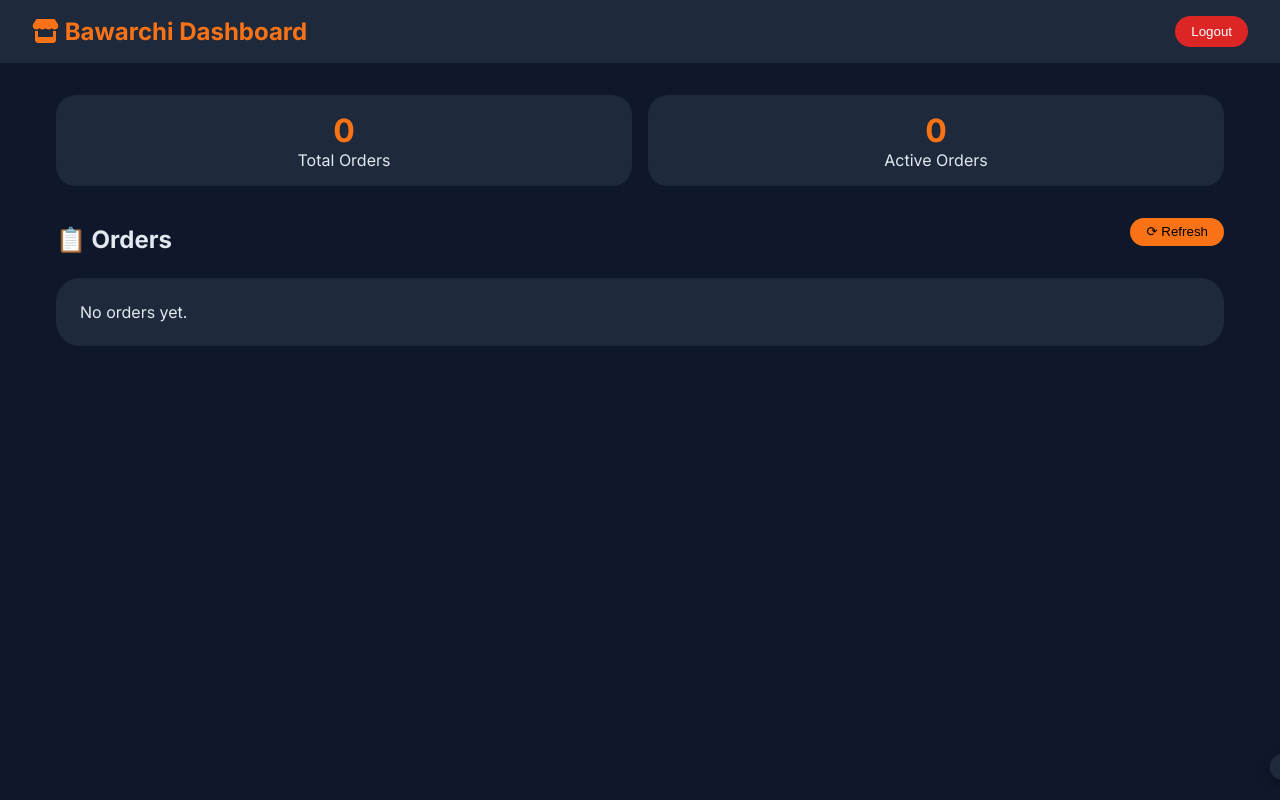
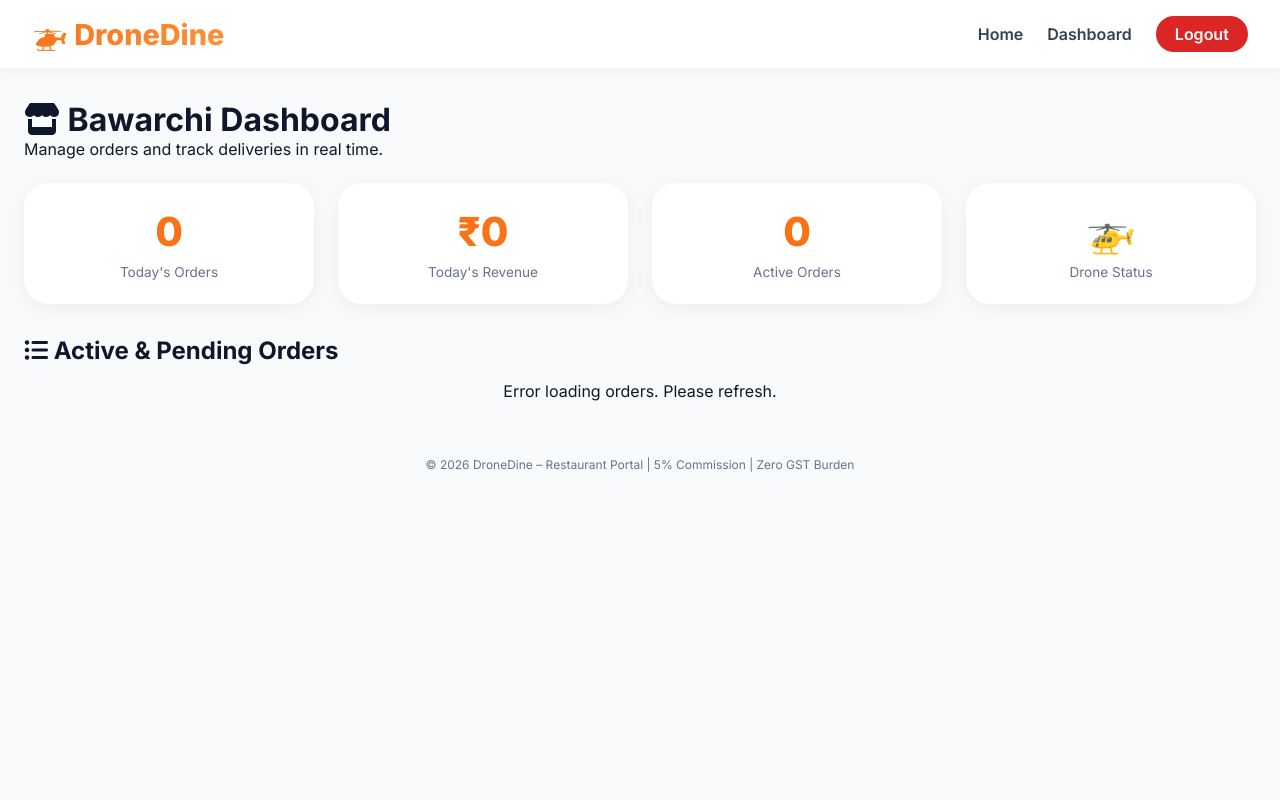
Before and after one commit to manojkumargarige025-art/dronedine-hyderabad, a Flask app: template templates/restaurant/dashboard.html in a window 1280 px wide. Run offline with Flask 3, Linux system fonts and the light colour scheme; the template is opened without the code that fills it: values that come from a table or form of the project are taken from there, others are empty; data comes from the database, SQL or seed files in the repository.

Commit message:
Update dashboard.html

```diff
--- a/templates/restaurant/dashboard.html
+++ b/templates/restaurant/dashboard.html
@@ -2,99 +2,345 @@
 <html lang="en">
 <head>
     <meta charset="UTF-8">
-    <meta name="viewport" content="width=device-width, initial-scale=1.0">
-    <title>Restaurant Dashboard - DroneDine</title>
-    <link href="https://fonts.googleapis.com/css2?family=Inter:opsz,wght@14..32,400;14..32,500;14..32,600;14..32,700&display=swap" rel="stylesheet">
-    <link rel="stylesheet" href="https://cdnjs.cloudflare.com/ajax/libs/font-awesome/6.0.0-beta3/css/all.min.css">
+    <meta name="viewport" content="width=device-width, initial-scale=1.0, user-scalable=yes">
+    <title>{{ restaurant.name }} - Restaurant Dashboard</title>
+    <link href="https://fonts.googleapis.com/css2?family=Inter:wght@400;500;600;700;800&display=swap" rel="stylesheet">
+    <link rel="stylesheet" href="https://cdnjs.cloudflare.com/ajax/libs/font-awesome/6.0.0/css/all.min.css">
     <style>
-        * { margin: 0; padding: 0; box-sizing: border-box; }
-        body { font-family: 'Inter', sans-serif; background: #0f172a; color: #e2e8f0; }
-        .navbar { background: #1e293b; padding: 1rem 2rem; display: flex; justify-content: space-between; align-items: center; }
-        .logo { font-size: 1.5rem; font-weight: 700; color: #f97316; }
-        .logout-btn { background: #dc2626; border: none; padding: 0.5rem 1rem; border-radius: 40px; color: white; cursor: pointer; }
-        .container { max-width: 1200px; margin: 2rem auto; padding: 0 1rem; }
-        .stats { display: grid; grid-template-columns: repeat(auto-fit, minmax(200px, 1fr)); gap: 1rem; margin-bottom: 2rem; }
-        .stat-card { background: #1e293b; border-radius: 20px; padding: 1rem; text-align: center; }
-        .stat-value { font-size: 2rem; font-weight: 700; color: #f97316; }
-        .orders-list { background: #1e293b; border-radius: 24px; padding: 1.5rem; }
-        .order-card { background: #334155; border-radius: 16px; padding: 1rem; margin-bottom: 1rem; }
-        .order-header { display: flex; justify-content: space-between; margin-bottom: 0.5rem; }
-        .order-status { background: #f59e0b; padding: 0.2rem 0.8rem; border-radius: 20px; font-size: 0.7rem; color: #0f172a; }
-        .action-buttons { display: flex; gap: 0.5rem; margin-top: 0.5rem; }
-        .action-btn { background: #f97316; border: none; padding: 0.3rem 0.8rem; border-radius: 40px; cursor: pointer; font-size: 0.8rem; }
-        .action-btn.decline { background: #dc2626; color: white; }
-        .refresh-btn { background: #f97316; border: none; padding: 0.4rem 1rem; border-radius: 40px; cursor: pointer; margin-bottom: 1rem; }
-        .toast {
-            position: fixed;
-            bottom: 20px;
-            right: 20px;
-            background: #1e293b;
+        :root {
+            --primary: #f97316;
+            --primary-dark: #ea580c;
+            --white: #ffffff;
+            --bg: #f8fafc;
+            --text: #0f172a;
+            --muted: #64748b;
+            --border: #e2e8f0;
+            --light: #fff7ed;
+            --shadow: 0 4px 20px rgba(0,0,0,0.06);
+        }
+        * {
+            margin: 0;
+            padding: 0;
+            box-sizing: border-box;
+        }
+        body {
+            font-family: 'Inter', sans-serif;
+            background: var(--bg);
+            color: var(--text);
+        }
+        /* NAVBAR */
+        .navbar {
+            background: white;
+            padding: 1rem 2rem;
+            display: flex;
+            justify-content: space-between;
+            align-items: center;
+            flex-wrap: wrap;
+            gap: 1rem;
+            box-shadow: 0 2px 10px rgba(0,0,0,0.05);
+            position: sticky;
+            top: 0;
+            z-index: 100;
+        }
+        .logo {
+            font-size: 1.8rem;
+            font-weight: 800;
+            background: linear-gradient(135deg, #f97316, #fb923c);
+            -webkit-background-clip: text;
+            background-clip: text;
+            color: transparent;
+        }
+        .nav-links {
+            display: flex;
+            gap: 1.5rem;
+            align-items: center;
+        }
+        .nav-links a {
+            text-decoration: none;
+            color: #334155;
+            font-weight: 600;
+            transition: 0.3s;
+        }
+        .nav-links a:hover {
+            color: var(--primary);
+        }
+        .logout-btn {
+            background: #dc2626;
+            color: white !important;
+            padding: 0.5rem 1.2rem;
+            border-radius: 40px;
+        }
+        .container {
+            max-width: 1400px;
+            margin: 2rem auto;
+            padding: 0 1.5rem;
+        }
+        /* STATS GRID */
+        .stats-grid {
+            display: grid;
+            grid-template-columns: repeat(auto-fit, minmax(200px, 1fr));
+            gap: 1.5rem;
+            margin-bottom: 2rem;
+        }
+        .stat-card {
+            background: white;
+            border-radius: 24px;
+            padding: 1.5rem;
+            box-shadow: var(--shadow);
+            text-align: center;
+        }
+        .stat-number {
+            font-size: 2.5rem;
+            font-weight: 800;
+            color: var(--primary);
+        }
+        .stat-label {
+            font-size: 0.85rem;
+            color: var(--muted);
+            margin-top: 0.5rem;
+        }
+        /* ORDERS */
+        .section-title {
+            font-size: 1.5rem;
+            font-weight: 700;
+            margin: 1.5rem 0 1rem;
+        }
+        .orders-grid {
+            display: flex;
+            flex-direction: column;
+            gap: 1.5rem;
+        }
+        .order-card {
+            background: white;
+            border-radius: 28px;
+            padding: 1.5rem;
+            box-shadow: var(--shadow);
+            border: 1px solid var(--border);
+            transition: 0.2s;
+        }
+        .order-header {
+            display: flex;
+            justify-content: space-between;
+            flex-wrap: wrap;
+            margin-bottom: 1rem;
+            padding-bottom: 0.8rem;
+            border-bottom: 1px solid var(--border);
+        }
+        .order-id {
+            font-weight: 800;
+            font-size: 1.2rem;
+        }
+        .order-status {
+            background: #fef3c7;
+            color: #b45309;
+            padding: 0.2rem 0.8rem;
+            border-radius: 40px;
+            font-size: 0.8rem;
+            font-weight: 600;
+        }
+        .order-details {
+            display: grid;
+            grid-template-columns: repeat(auto-fit, minmax(200px, 1fr));
+            gap: 0.8rem;
+            margin-bottom: 1rem;
+            font-size: 0.9rem;
+        }
+        .detail-item {
+            display: flex;
+            align-items: center;
+            gap: 0.5rem;
+            color: var(--muted);
+        }
+        .unlock-code {
+            background: var(--light);
+            padding: 0.2rem 0.6rem;
+            border-radius: 20px;
+            font-family: monospace;
+            font-weight: 700;
+            color: var(--primary);
+        }
+        .action-buttons {
+            display: flex;
+            flex-wrap: wrap;
+            gap: 0.8rem;
+            margin-top: 0.8rem;
+        }
+        .btn {
+            background: var(--primary);
+            border: none;
+            padding: 0.5rem 1.2rem;
+            border-radius: 40px;
             color: white;
-            padding: 0.8rem 1.5rem;
-            border-radius: 40px;
-            z-index: 2000;
-            transform: translateX(120%);
-            transition: 0.3s;
-            font-weight: 500;
-            box-shadow: 0 4px 12px rgba(0,0,0,0.3);
+            font-weight: 600;
+            cursor: pointer;
+            transition: 0.2s;
         }
-        .toast.show { transform: translateX(0); }
-        .toast.success { background: #10b981; }
-        .toast.info { background: #3b82f6; }
+        .btn-outline {
+            background: transparent;
+            border: 1px solid var(--primary);
+            color: var(--primary);
+        }
+        .btn-outline:hover {
+            background: var(--primary);
+            color: white;
+        }
+        .btn-success {
+            background: #10b981;
+        }
+        .btn-warning {
+            background: #f59e0b;
+        }
+        .btn-danger {
+            background: #dc2626;
+        }
+        .footer {
+            text-align: center;
+            padding: 1.5rem;
+            margin-top: 2rem;
+            color: var(--muted);
+            font-size: 0.75rem;
+        }
+        @media (max-width: 640px) {
+            .navbar {
+                flex-direction: column;
+                text-align: center;
+            }
+            .stats-grid {
+                grid-template-columns: 1fr;
+            }
+            .order-header {
+                flex-direction: column;
+                gap: 0.5rem;
+            }
+            .action-buttons {
+                justify-content: center;
+            }
+        }
     </style>
 </head>
 <body>
-<div class="navbar">
-    <div class="logo"><i class="fas fa-store"></i> {{ restaurant.name }} Dashboard</div>
-    <button class="logout-btn" onclick="window.location.href='/logout'">Logout</button>
-</div>
+
+<nav class="navbar">
+    <div class="logo">🚁 DroneDine</div>
+    <div class="nav-links">
+        <a href="/">Home</a>
+        <a href="/restaurant/dashboard">Dashboard</a>
+        <a href="/logout" class="logout-btn">Logout</a>
+    </div>
+</nav>
+
 <div class="container">
-    <div class="stats">
-        <div class="stat-card"><div class="stat-value" id="totalOrders">0</div><div>Total Orders</div></div>
-        <div class="stat-card"><div class="stat-value" id="activeOrders">0</div><div>Active Orders</div></div>
+    <h1><i class="fas fa-store"></i> {{ restaurant.name }} Dashboard</h1>
+    <p style="margin-bottom: 1.5rem;">Manage orders and track deliveries in real time.</p>
+
+    <!-- STATS -->
+    <div class="stats-grid" id="statsGrid">
+        <div class="stat-card">
+            <div class="stat-number" id="todayOrders">0</div>
+            <div class="stat-label">Today's Orders</div>
+        </div>
+        <div class="stat-card">
+            <div class="stat-number" id="todayRevenue">₹0</div>
+            <div class="stat-label">Today's Revenue</div>
+        </div>
+        <div class="stat-card">
+            <div class="stat-number" id="activeOrders">0</div>
+            <div class="stat-label">Active Orders</div>
+        </div>
+        <div class="stat-card">
+            <div class="stat-number" id="droneStatus">🚁</div>
+            <div class="stat-label">Drone Status</div>
+        </div>
     </div>
-    <div style="display: flex; justify-content: space-between; align-items: center; margin-bottom: 1rem;">
-        <h2>📋 Orders</h2>
-        <button id="manualRefreshBtn" class="refresh-btn">⟳ Refresh</button>
+
+    <div class="section-title">
+        <i class="fas fa-list-ul"></i> Active & Pending Orders
     </div>
-    <div class="orders-list" id="ordersContainer">
-        {% for order in orders %}
-        <div class="order-card" data-id="{{ order.id }}">
-            <div class="order-header"><strong>Order #{{ order.id }}</strong><span class="order-status">{{ order.status }}</span></div>
-            <div>Customer: {{ order.user.phone if order.user else 'N/A' }}</div>
-            <div>Amount: ₹{{ order.total_amount }}</div>
-            <div>Address: {{ order.delivery_address[:60] if order.delivery_address else 'N/A' }}</div>
-            <div>Unlock Code: <strong>{{ order.unlock_code }}</strong></div>
-            <div class="action-buttons">
-                {% if order.status == 'placed' %}
-                    <button class="action-btn" onclick="updateOrderStatus({{ order.id }}, 'accept')">Accept</button>
-                    <button class="action-btn decline" onclick="updateOrderStatus({{ order.id }}, 'decline')">Decline</button>
-                {% elif order.status == 'accepted' %}
-                    <button class="action-btn" onclick="updateOrderStatus({{ order.id }}, 'prepare')">Mark Preparing</button>
-                {% elif order.status == 'preparing' %}
-                    <button class="action-btn" onclick="updateOrderStatus({{ order.id }}, 'dispatch')">Dispatch Drone</button>
-                {% elif order.status == 'out_for_delivery' %}
-                    <button class="action-btn" onclick="updateOrderStatus({{ order.id }}, 'deliver')">Mark Delivered</button>
-                {% endif %}
-            </div>
-        </div>
-        {% else %}
-        <p>No orders yet.</p>
-        {% endfor %}
+    <div id="ordersList" class="orders-grid">
+        <p style="text-align:center;">Loading orders...</p>
     </div>
 </div>
-<div id="toast" class="toast"></div>
+
+<div class="footer">
+    <p>© 2026 DroneDine – Restaurant Portal | 5% Commission | Zero GST Burden</p>
+</div>
 
 <script>
-    let previousOrderIds = new Set();
+    // Helper: show toast (replace with custom if desired)
+    function showToast(msg, isError = false) {
+        alert(msg);
+    }
 
-    function showToast(msg, type = 'info') {
-        const toast = document.getElementById('toast');
-        toast.innerText = msg;
-        toast.className = 'toast show';
-        if (type === 'success') toast.classList.add('success');
-        else if (type === 'info') toast.classList.add('info');
-        setTimeout(() => toast.classList.remove('show'), 3000);
+    async function fetchStats() {
+        try {
+            const res = await fetch('/api/restaurant/stats');
+            const data = await res.json();
+            document.getElementById('todayOrders').innerText = data.today_orders || 0;
+            document.getElementById('todayRevenue').innerText = `₹${(data.today_revenue || 0).toFixed(2)}`;
+            document.getElementById('activeOrders').innerText = data.active_orders || 0;
+            document.getElementById('droneStatus').innerHTML = data.drone_status === 'Ready' ? '🚁 Ready' : '⚠️ Busy';
+        } catch (err) {
+            console.warn("Stats fetch error", err);
+        }
+    }
+
+    async function fetchOrders() {
+        try {
+            const res = await fetch('/api/orders/pending');
+            const orders = await res.json();
+            const container = document.getElementById('ordersList');
+            if (!orders.length) {
+                container.innerHTML = '<p style="text-align:center;">No active orders. Great job! 🎉</p>';
+                return;
+            }
+            let html = '';
+            orders.forEach(order => {
+                // Parse items (JSON string)
+                let itemsText = '';
+                try {
+                    const items = JSON.parse(order.items);
+                    itemsText = items.map(i => `${i.name} x${i.quantity || 1}`).join(', ');
+                } catch(e) {
+                    itemsText = order.items;
+                }
+                // Determine next available actions based on status
+                const status = order.status;
+                let actionButtons = '';
+                if (status === 'pending') {
+                    actionButtons = `<button class="btn" onclick="updateOrderStatus(${order.id}, 'accept')">Accept Order</button>`;
+                } else if (status === 'accepted') {
+                    actionButtons = `<button class="btn btn-warning" onclick="updateOrderStatus(${order.id}, 'prepare')">Start Preparing</button>`;
+                } else if (status === 'preparing') {
+                    actionButtons = `<button class="btn" onclick="updateOrderStatus(${order.id}, 'dispatch')">Dispatch Drone</button>`;
+                } else if (status === 'out_for_delivery') {
+                    actionButtons = `<button class="btn btn-success" onclick="updateOrderStatus(${order.id}, 'deliver')">Mark Delivered</button>`;
+                } else {
+                    actionButtons = `<span class="status">${status}</span>`;
+                }
+                html += `
+                    <div class="order-card" id="order-${order.id}">
+                        <div class="order-header">
+                            <div class="order-id">Order #${order.id}</div>
+                            <div class="order-status">${status.replace(/_/g, ' ').toUpperCase()}</div>
+                        </div>
+                        <div class="order-details">
+                            <div class="detail-item"><i class="fas fa-user"></i> ${order.customer_name || 'Guest'} (${order.customer_phone || 'N/A'})</div>
+                            <div class="detail-item"><i class="fas fa-utensils"></i> ${itemsText}</div>
+                            <div class="detail-item"><i class="fas fa-rupee-sign"></i> ₹${order.total_amount}</div>
+                            <div class="detail-item"><i class="fas fa-map-marker-alt"></i> ${order.delivery_address || 'Not provided'}</div>
+                            <div class="detail-item"><i class="fas fa-key"></i> Unlock Code: <span class="unlock-code">${order.password || 'N/A'}</span></div>
+                        </div>
+                        <div class="action-buttons">
+                            ${actionButtons}
+                        </div>
+                    </div>
+                `;
+            });
+            container.innerHTML = html;
+        } catch (err) {
+            console.warn("Orders fetch error", err);
+            document.getElementById('ordersList').innerHTML = '<p style="text-align:center;">Error loading orders. Please refresh.</p>';
+        }
     }
 
     async function updateOrderStatus(orderId, action) {
@@ -102,105 +348,28 @@
             const res = await fetch(`/api/restaurant/update-order/${orderId}`, {
                 method: 'POST',
                 headers: { 'Content-Type': 'application/json' },
-                body: JSON.stringify({ action })
+                body: JSON.stringify({ action: action })
             });
             const data = await res.json();
             if (data.success) {
-                showToast(`Order #${orderId} updated to ${action}`, 'success');
-                setTimeout(() => window.location.reload(), 1000);
+                showToast(`Order #${orderId} updated to ${data.status}`);
+                fetchOrders();
+                fetchStats();
             } else {
-                showToast(data.error || 'Update failed', 'error');
+                showToast(`Failed: ${data.error || 'Unknown error'}`, true);
             }
-        } catch(e) {
-            showToast('Network error', true);
+        } catch (err) {
+            showToast('Network error. Please try again.', true);
         }
     }
 
-    async function loadOrders() {
-        try {
-            const res = await fetch('/api/orders/pending');
-            const orders = await res.json();
-            const currentOrderIds = new Set(orders.map(o => o.id));
-            // Check for new orders
-            for (let id of currentOrderIds) {
-                if (!previousOrderIds.has(id)) {
-                    showToast(`🆕 New order #${id} received!`, 'info');
-                }
-            }
-            previousOrderIds = currentOrderIds;
-            renderOrders(orders);
-            updateStats(orders);
-        } catch(e) {
-            console.error(e);
-        }
-    }
-
-    function renderOrders(orders) {
-        const container = document.getElementById('ordersContainer');
-        if (!orders.length) {
-            container.innerHTML = '<p>No active orders at the moment.</p>';
-            return;
-        }
-        container.innerHTML = orders.map(order => {
-            const statusClass = `order-status ${order.status}`;
-            let actionButtons = '';
-            if (order.status === 'placed') {
-                actionButtons = `<div class="action-buttons">
-                                    <button class="action-btn" onclick="updateOrderStatus(${order.id}, 'accept')">Accept</button>
-                                    <button class="action-btn decline" onclick="updateOrderStatus(${order.id}, 'decline')">Decline</button>
-                                </div>`;
-            } else if (order.status === 'accepted') {
-                actionButtons = `<div class="action-buttons">
-                                    <button class="action-btn" onclick="updateOrderStatus(${order.id}, 'prepare')">Mark Preparing</button>
-                                </div>`;
-            } else if (order.status === 'preparing') {
-                actionButtons = `<div class="action-buttons">
-                                    <button class="action-btn" onclick="updateOrderStatus(${order.id}, 'dispatch')">Dispatch Drone</button>
-                                </div>`;
-            } else if (order.status === 'out_for_delivery') {
-                actionButtons = `<div class="action-buttons">
-                                    <button class="action-btn" onclick="updateOrderStatus(${order.id}, 'deliver')">Mark Delivered</button>
-                                </div>`;
-            } else {
-                actionButtons = `<div class="action-buttons"><span style="color:#aaa;">Completed</span></div>`;
-            }
-            return `
-                <div class="order-card" data-id="${order.id}">
-                    <div class="order-header"><strong>Order #${order.id}</strong><span class="${statusClass}">${order.status}</span></div>
-                    <div>Customer: ${escapeHtml(order.customer_name || order.user?.phone || 'N/A')}</div>
-                    <div>Amount: ₹${order.total_amount}</div>
-                    <div>Address: ${escapeHtml(order.delivery_address || 'N/A')}</div>
-                    <div>Unlock Code: <strong>${order.unlock_code}</strong></div>
-                    ${actionButtons}
-                </div>
-            `;
-        }).join('');
-    }
-
-    function updateStats(orders) {
-        const total = orders.length;
-        const active = orders.filter(o => ['placed','accepted','preparing','out_for_delivery'].includes(o.status)).length;
-        document.getElementById('totalOrders').innerText = total;
-        document.getElementById('activeOrders').innerText = active;
-    }
-
-    function escapeHtml(str) {
-        if (!str) return '';
-        return str.replace(/[&<>]/g, function(m) {
-            if (m === '&') return '&amp;';
-            if (m === '<') return '&lt;';
-            if (m === '>') return '&gt;';
-            return m;
-        });
-    }
-
-    // Initial load and set interval
-    async function init() {
-        await loadOrders();
-        setInterval(loadOrders, 15000);
-    }
-    document.getElementById('manualRefreshBtn').onclick = () => loadOrders();
-    init();
+    // Auto-refresh every 5 seconds
+    fetchStats();
+    fetchOrders();
+    setInterval(() => {
+        fetchStats();
+        fetchOrders();
+    }, 5000);
 </script>
 </body>
 </html>
```
